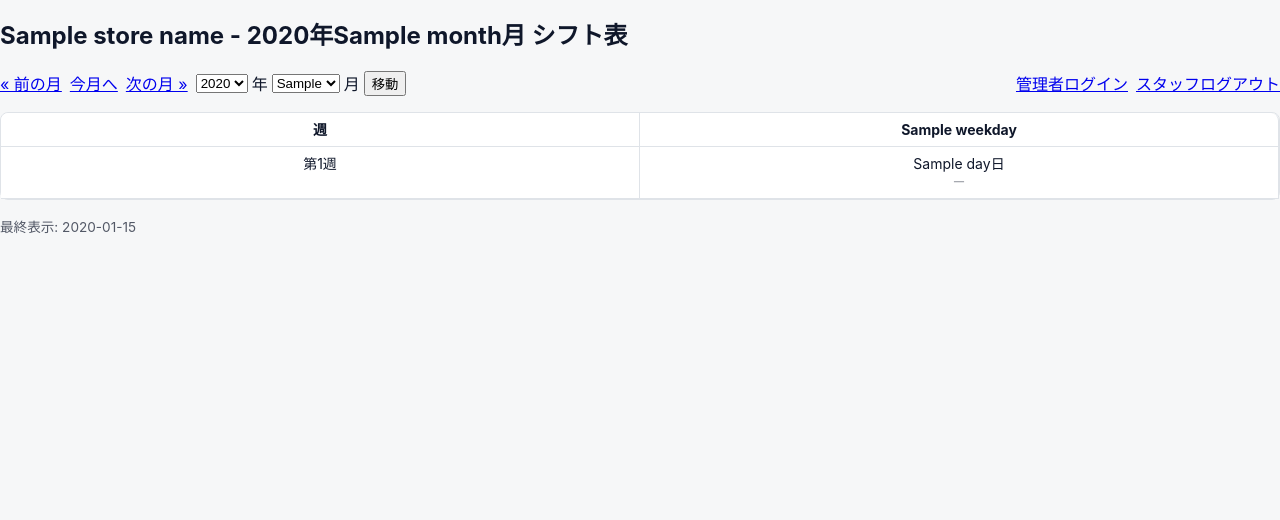
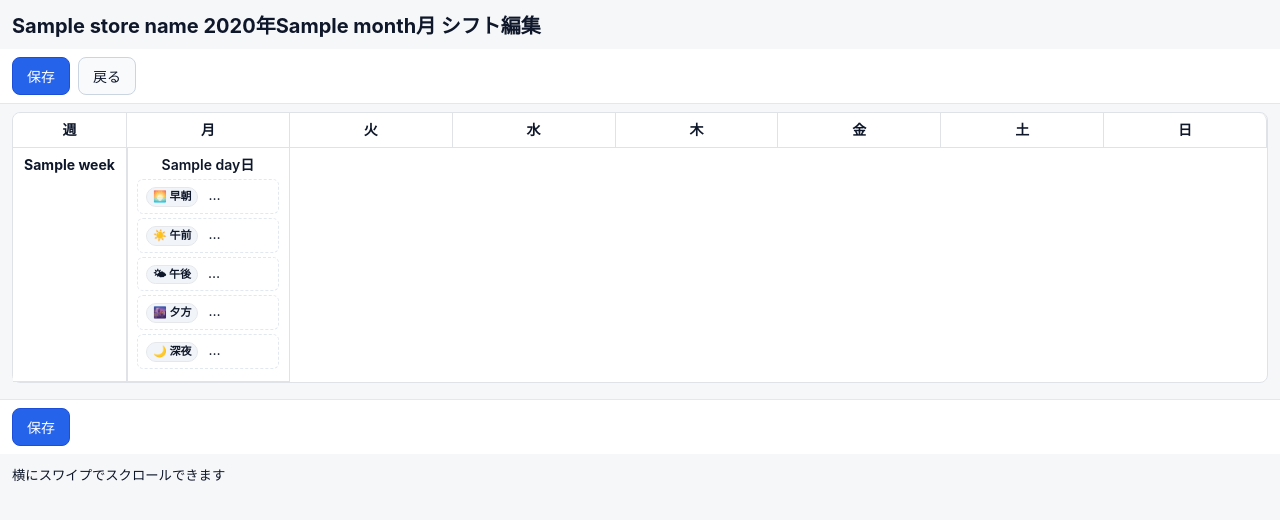
Before and after one commit to nodarupan81-ux/shift-appp, a Flask app: template templates/schedule.html in a window 1280 px wide. Shown: the top 520 px of the page. Run offline with Flask 3, Linux system fonts and the light colour scheme; the template is opened without the code that fills it: most values are stand-ins (such as "Sample title", 1, 10 or a date in 2020).

Commit message:
fix: schedule.htmlをUTF-8完全上書き（保存フォーム＋?v=savebtn3）

```diff
--- a/templates/schedule.html
+++ b/templates/schedule.html
@@ -1,113 +1,71 @@
-<!doctype html>
+<!DOCTYPE html>
 <html lang="ja">
 <head>
   <meta charset="utf-8" />
-  <meta name="viewport" content="width=device-width, initial-scale=1">
-  <title>{{ store_name }} - {{ year }}年{{ month }}月 シフト表</title>
-  <link rel="stylesheet" href="{{ url_for('static', filename='style.css') }}?v=mobcard1">
-
-  <style>
-    /* このページ専用の最小追加（既存CSSと衝突しない範囲） */
-    .toolbar { display:flex; gap:.5rem; flex-wrap:wrap; align-items:center; margin:.5rem 0 1rem; }
-    .toolbar a, .toolbar button { white-space:nowrap; }
-
-    /* デスクトップ表（既存テーブル）全体 */
-    .pc-grid { width:100%; }
-
-    /* モバイル用カード */
-    .mobile-cards { display:none; }
-    .day-card { border:1px solid rgba(0,0,0,.2); border-radius:8px; padding:.6rem; margin:.6rem 0; background:#fff; }
-    .day-header { font-weight:700; margin-bottom:.25rem; display:flex; justify-content:space-between; }
-    .day-header .saved { font-size:.8rem; opacity:.6; }
-    .shift-line { display:flex; justify-content:space-between; padding:.18rem 0; border-top:1px solid rgba(0,0,0,.1); }
-    .shift-line:first-of-type { border-top:none; }
-    .shift-label { font-weight:600; margin-right:.5rem; }
-    .shift-names { text-align:right; }
-    .name-pill { display:inline-block; background:#f7f7f7; border:1px solid rgba(0,0,0,.15); border-radius:8px; padding:.12rem .38rem; margin-left:.25rem; }
-
-    /* 画面幅が狭いときはカード表示に自動切替 */
-    @media (max-width: 768px){
-      .pc-grid { display:none !important; }
-      .mobile-cards { display:block !important; }
-    }
-  </style>
+  <meta name="viewport" content="width=device-width, initial-scale=1" />
+  <title>{{ store_name }} - {{ year }}年{{ month }}月 シフト編集</title>
+  <link rel="stylesheet" href="{{ url_for('static', filename='style.css') }}?v=savebtn3">
 </head>
 <body>
-  <div class="container">
-    <h2 style="margin-top:1rem;">{{ store_name }} - {{ year }}年{{ month }}月 シフト表</h2>
+  <header class="page-header">
+    <h1>{{ store_name }} {{ year }}年{{ month }}月 シフト編集</h1>
+  </header>
 
-    <!-- ツールバー -->
-    <div class="toolbar">
-      <a href="{{ url_for('schedule' if is_admin else 'view', store_id=store_id, year=prev_year, month=prev_month) }}">« 前の月</a>
-      <a href="{{ url_for('schedule' if is_admin else 'view', store_id=store_id) }}">今月へ</a>
-      <a href="{{ url_for('schedule' if is_admin else 'view', store_id=store_id, year=next_year, month=next_month) }}">次の月 »</a>
+  <!-- フォーム開始：同じURLにPOST -->
+  <form method="post" action="">
+    <input type="hidden" name="store_id" value="{{ store_id }}">
+    <input type="hidden" name="year" value="{{ year }}">
+    <input type="hidden" name="month" value="{{ month }}">
 
-      <form method="get" action="{{ url_for('schedule' if is_admin else 'view', store_id=store_id) }}" style="display:inline-flex; gap:.25rem; align-items:center;">
-        <select name="year">
-          {% for y in year_options %}<option value="{{ y }}" {% if y==year %}selected{% endif %}>{{ y }}</option>{% endfor %}
-        </select>
-        <span>年</span>
-        <select name="month">
-          {% for m in month_options %}<option value="{{ m }}" {% if m==month %}selected{% endif %}>{{ m }}</option>{% endfor %}
-        </select>
-        <span>月</span>
-        <button type="submit">移動</button>
-      </form>
-
-      <div style="margin-left:auto;"></div>
-      {% if is_admin %}
-        <a href="{{ url_for('settings', store_id=store_id) }}">名簿・定員</a>
-        <a href="{{ url_for('logout') }}">ログアウト</a>
-      {% else %}
-        <a href="{{ url_for('login_admin', store_id=store_id, next=request.full_path) }}">管理者ログイン</a>
-        <a href="{{ url_for('staff_logout', store_id=store_id) }}">スタッフログアウト</a>
-      {% endif %}
+    <!-- 上部ツールバー（保存／戻る） -->
+    <div class="edit-toolbar">
+      <button type="submit" class="btn btn-primary">保存</button>
+      <a href="{{ url_for('index') }}" class="btn">戻る</a>
     </div>
 
-    <!-- ===== デスクトップ：従来の表（既存テンプレのまま） ===== -->
-    <div class="pc-grid">
-      <table class="shift-table">
+    <div class="table-wrap" aria-label="シフト表 横スクロール領域">
+      <table class="shift-table" role="table" aria-label="シフト表">
         <thead>
           <tr>
-            <th class="week-label">週</th>
-            {% for wd in weekdays %}<th>{{ wd }}</th>{% endfor %}
+            <th class="sticky-left sticky-top week-col">週</th>
+            <th class="sticky-top">月</th>
+            <th class="sticky-top">火</th>
+            <th class="sticky-top">水</th>
+            <th class="sticky-top">木</th>
+            <th class="sticky-top">金</th>
+            <th class="sticky-top">土</th>
+            <th class="sticky-top">日</th>
           </tr>
         </thead>
         <tbody>
-          {% for week in weeks %}
+          {% for week, days in schedule.items() %}
           <tr>
-              <td class="week-label">第{{ loop.index }}週</td>
-              {% for day in week %}
+            <th class="sticky-left week-col">{{ week }}</th>
+            {% for day, shifts in days.items() %}
             <td>
-                  {% if day==0 %}
-                    &nbsp;
-                  {% else %}
-                    {% set day_key = day|string %}
-                    <div class="day-label">
-                      <div>{{ day }}日</div>
-                      {% if prefill.get(day_key) %}<div style="font-size:.8rem; opacity:.6;">保存済</div>{% endif %}
-                    </div>
-                    {% for s in shifts %}
-                      {% set label = shifts_labels.get(s, s) %}
-                      {% set cur = prefill.get(day_key, {}).get(s, ["",""]) %}
-                      <div class="shift-label">{{ label }}</div>
-                      <div class="shift-slot">
-                        {% if is_admin %}
-                          <select name="day_{{ day }}_{{ s }}_1">
-                            <option value="">－</option>
-                            {% for emp in employees %}<option value="{{ emp }}" {% if cur and cur[0]==emp %}selected{% endif %}>{{ emp }}</option>{% endfor %}
+              <div class="day-head">{{ day }}日</div>
+
+              {% for slot in ["早朝","午前","午後","夕方","深夜"] %}
+              <div class="slot">
+                <span class="badge
+                  {% if slot=='早朝' %}dawn
+                  {% elif slot=='午前' %}am
+                  {% elif slot=='午後' %}pm
+                  {% elif slot=='夕方' %}eve
+                  {% else %}night{% endif %}">
+                  {{ slot }}
+                </span>
+
+                <select name="shifts[{{ week }}][{{ day }}][{{ slot }}]">
+                  <option value="">ー</option>
+                  {% for staff in staff_list %}
+                    <option value="{{ staff }}" {% if shifts.get(slot) == staff %}selected{% endif %}>
+                      {{ staff }}
+                    </option>
+                  {% endfor %}
                 </select>
-                          <select name="day_{{ day }}_{{ s }}_2" style="margin-left:.25rem;">
-                            <option value="">－</option>
-                            {% for emp in employees %}<option value="{{ emp }}" {% if cur and cur[1]==emp %}selected{% endif %}>{{ emp }}</option>{% endfor %}
-                          </select>
-                        {% else %}
-                          {% if cur and cur[0] %}<span class="name-pill">{{ cur[0] }}</span>{% else %}<span style="opacity:.5;">－</span>{% endif %}
-                          {% if cur and cur[1] %}<span class="name-pill">{{ cur[1] }}</span>{% endif %}
-                        {% endif %}
               </div>
               {% endfor %}
-                  {% endif %}
             </td>
             {% endfor %}
           </tr>
@@ -116,37 +74,14 @@
       </table>
     </div>
 
-    <!-- ===== モバイル：日別カード（自動切替） ===== -->
-    <div class="mobile-cards">
-      {% for week in weeks %}
-        {% for day in week %}
-          {% if day != 0 %}
-            {% set day_key = day|string %}
-            <div class="day-card">
-              <div class="day-header">
-                <span>{{ day }}日</span>
-                {% if prefill.get(day_key) %}<span class="saved">保存済</span>{% endif %}
+    <!-- 下部ツールバー（保存ボタンもう一つ） -->
+    <div class="edit-toolbar sticky-footer">
+      <button type="submit" class="btn btn-primary">保存</button>
     </div>
-              {% for s in shifts %}
-                {% set label = shifts_labels.get(s, s) %}
-                {% set cur = prefill.get(day_key, {}).get(s, ["",""]) %}
-                <div class="shift-line">
-                  <span class="shift-label">{{ label }}</span>
-                  <span class="shift-names">
-                    {% if cur and cur[0] %}<span class="name-pill">{{ cur[0] }}</span>{% else %}－{% endif %}
-                    {% if cur and cur[1] %}<span class="name-pill">{{ cur[1] }}</span>{% endif %}
-                  </span>
-                </div>
-              {% endfor %}
-            </div>
-          {% endif %}
-        {% endfor %}
-      {% endfor %}
-    </div>
+  </form>
 
-    <div style="margin-top:1rem; font-size:.85rem; opacity:.7;">
-      最終表示: {{ now.strftime('%Y-%m-%d') }}
-    </div>
-  </div>
+  <footer class="page-footer">
+    <small>横にスワイプでスクロールできます</small>
+  </footer>
 </body>
 </html>
```
Lines whose indentation alone changed are shown as unchanged.
